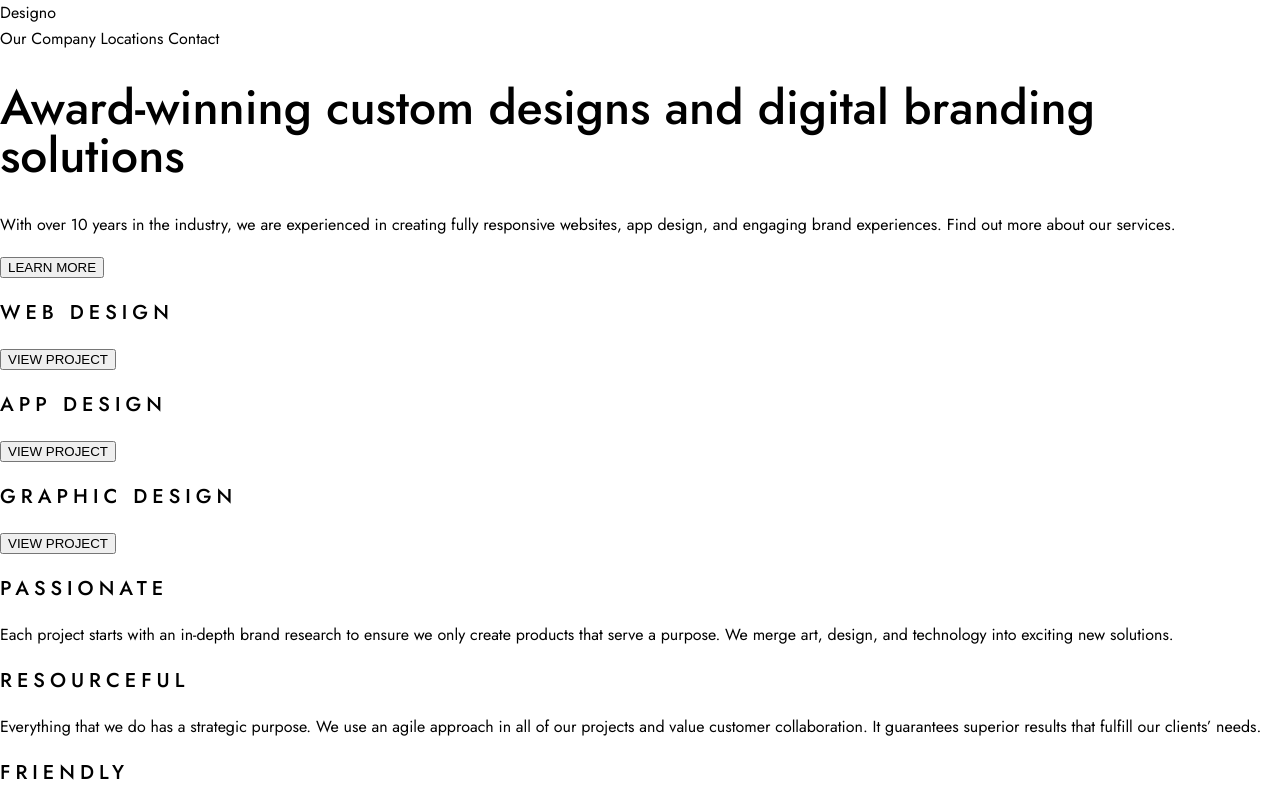
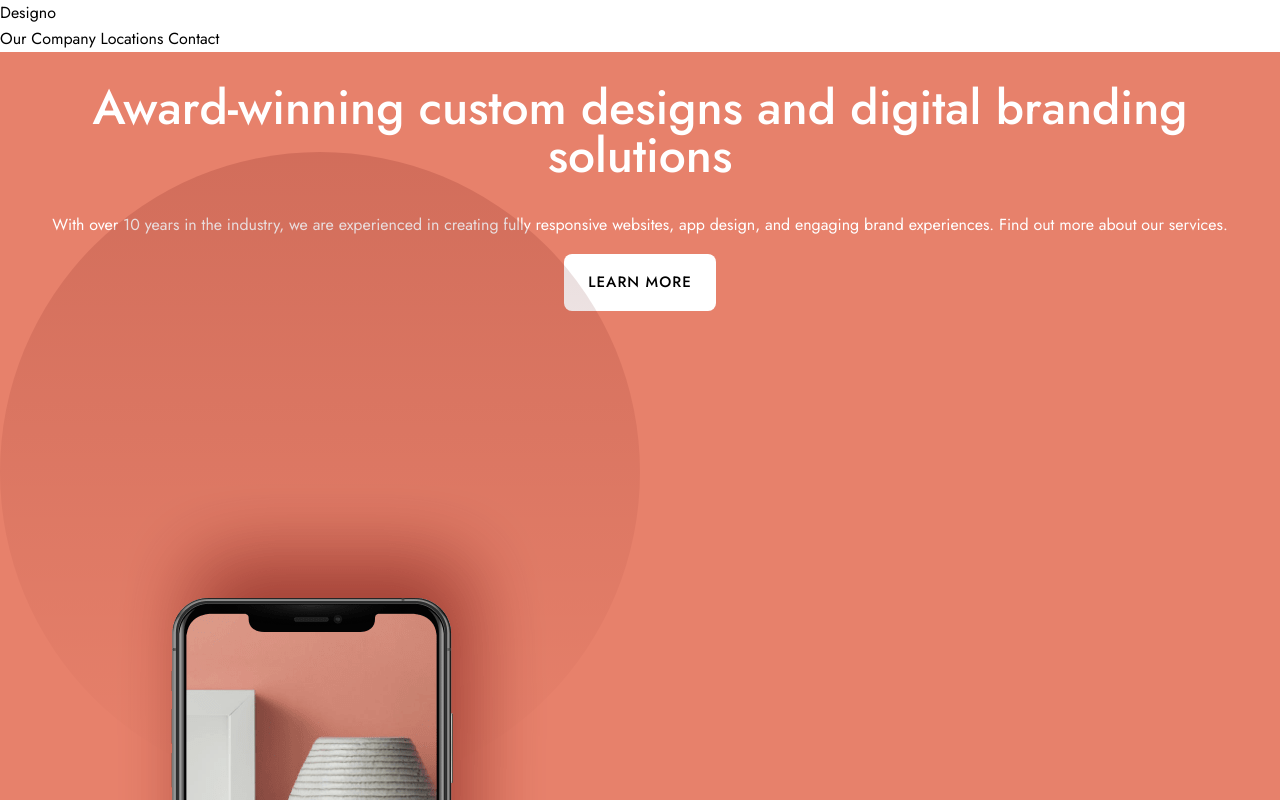
Before and after one commit to MareikeW/designo-multipage-website, a React (Create React App) app: page / in a window 1280 px wide. Shown: the top 800 px of the page. Built offline with nearby package versions, Linux system fonts and the light colour scheme.

Commit message:
Dateiverlinkungen neu + HomeHero-Styling angefangen

```diff
--- a/src/components/Header-Footer/Footer.js
+++ b/src/components/Header-Footer/Footer.js
@@ -1,5 +1,5 @@
 import React from "react";
-import Navigation from "./Header-Footer/Navigation";
+import Navigation from "./Navigation";
 
 const Footer = () => {
     return (
--- a/src/components/Hero-Components/HeroHome.js
+++ b/src/components/Hero-Components/HeroHome.js
@@ -1,16 +1,29 @@
 import React from "react";
 import { Link } from "react-router-dom";
+import { ReactComponent as HeroBackgroundCircle } from "../../assets/home/desktop/bg-pattern-hero-home.svg";
+import { StyledHeroHome, StyledHeroBackgroundCircle, StyledHeroButton, StyledHeroPhoneImage } from "./hero-styles";
+import heroPhoneImage from "../../assets/home/desktop/image-hero-phone.png";
 
 const HeroHome = () => {
     return (
-        <div>
-            <h1>Award-winning custom designs and digital branding solutions</h1>
+        <StyledHeroHome>
+            <StyledHeroBackgroundCircle>
+                <HeroBackgroundCircle />
+            </StyledHeroBackgroundCircle>
 
-            <p>With over 10 years in the industry, we are experienced in creating fully responsive websites, app design,
-            and engaging brand experiences. Find out more about our services.</p>
+            <div>
+                <h1>Award-winning custom designs and digital branding solutions</h1>
+                <p>With over 10 years in the industry, we are experienced in creating fully responsive websites, app design,
+                and engaging brand experiences. Find out more about our services.</p>
+                <Link to="/about">
+                    <StyledHeroButton>Learn more</StyledHeroButton>
+                </Link>
+            </div>
 
-            <Link to="/about"><button>Learn more</button></Link>
-        </div>
+            <StyledHeroPhoneImage>
+                <img src={heroPhoneImage} alt="Mobile Phone" />
+            </StyledHeroPhoneImage>
+        </StyledHeroHome>
     )
 }
 
--- /dev/null
+++ b/src/components/Hero-Components/hero-styles.js
@@ -0,0 +1,28 @@
+import styled from "styled-components";
+
+export const StyledHeroHome = styled.div`
+    background-color: #E7816B;
+    text-align: center;
+    height: 843px;
+    position: relative;
+    overflow: hidden;
+    color: #FFFFFF;
+`
+
+export const StyledHeroBackgroundCircle = styled.div`
+    position: absolute;
+    left: 0;
+    top: 100px;
+`
+
+export const StyledHeroButton = styled.button`
+    background-color: #FFFFFF;
+    border-radius: 8px;
+    border: none;
+    padding: 1.08rem 1.5rem;
+`
+
+export const StyledHeroPhoneImage = styled.div`
+    position: absolute;
+    top: 376px;
+`
--- a/src/components/LocationCards/LocationCards.js
+++ b/src/components/LocationCards/LocationCards.js
@@ -1,5 +1,5 @@
 import React from "react";
-import LocationCard from "./LocationCards/LocationCard";
+import LocationCard from "./LocationCard";
 
 const LocationCards = () => {
     return (
--- a/src/globalStyles.js
+++ b/src/globalStyles.js
@@ -14,6 +14,7 @@ const GlobalStyle = createGlobalStyle`
         font-size: 48px;
         line-height: 48px;
         font-weight: 500;
+        color: #FFFFFF;
     }
 
     h2 {
@@ -34,6 +35,11 @@ const GlobalStyle = createGlobalStyle`
     button {
         text-transform: uppercase;
         cursor: pointer;
+        font-family: 'Jost', sans-serif;
+        font-weight: 500;
+        font-size: 15px;
+        line-height: 21.68px;
+        letter-spacing: 1px;
     }
 
     a {
--- a/src/pages/about.js
+++ b/src/pages/about.js
@@ -2,9 +2,9 @@ import React from "react";
 import Header from "../components/Header-Footer/Header";
 import HeroAbout from "../components/Hero-Components/HeroAbout";
 import AboutDescriptionCard from "../components/AboutDescriptions/AboutDescriptionCard";
-import LocationCards from "../components/LocationCards";
+import LocationCards from "../components/LocationCards/LocationCards";
 import GetInTouchComponent from "../components/GetInTouch-Component/GetInTouchComponent";
-import Footer from "../components/Footer";
+import Footer from "../components/Header-Footer/Footer";
 
 
 const About = () => {
--- a/src/pages/appDesign.js
+++ b/src/pages/appDesign.js
@@ -4,7 +4,7 @@ import DesignPageHero from "../components/Hero-Components/DesignPageHero";
 import ProjectCaseCard from "../components/Projects/ProjectCaseCard";
 import DesignCard from "../components/DesignCard/DesignCard";
 import GetInTouchComponent from "../components/GetInTouch-Component/GetInTouchComponent";
-import Footer from "../components/Footer";
+import Footer from "../components/Header-Footer/Footer";
 
 const AppDesign = () => {
     return (
--- a/src/pages/contact.js
+++ b/src/pages/contact.js
@@ -1,8 +1,8 @@
 import React from "react";
 import Header from "../components/Header-Footer/Header";
 import ContactForm from "../components/Form/ContactForm";
-import LocationCards from "../components/LocationCards";
-import Footer from "../components/Footer";
+import LocationCards from "../components/LocationCards/LocationCards";
+import Footer from "../components/Header-Footer/Footer";
 
 const Contact = () => {
     return (
--- a/src/pages/graphicDesign.js
+++ b/src/pages/graphicDesign.js
@@ -4,7 +4,7 @@ import DesignPageHero from "../components/Hero-Components/DesignPageHero";
 import ProjectCaseCard from "../components/Projects/ProjectCaseCard";
 import DesignCard from "../components/DesignCard/DesignCard";
 import GetInTouchComponent from "../components/GetInTouch-Component/GetInTouchComponent";
-import Footer from "../components/Footer";
+import Footer from "../components/Header-Footer/Footer";
 
 const GraphicDesign = () => {
     return (
--- a/src/pages/home.js
+++ b/src/pages/home.js
@@ -4,7 +4,7 @@ import HeroHome from "../components/Hero-Components/HeroHome";
 import DesignCard from "../components/DesignCard/DesignCard";
 import CharacteristicCard from "../components/CharacteristicCard/CharacteristicCard";
 import GetInTouchComponent from "../components/GetInTouch-Component/GetInTouchComponent";
-import Footer from "../components/Footer";
+import Footer from "../components/Header-Footer/Footer";
 
 const Home = () => {
     return (
--- a/src/pages/locations.js
+++ b/src/pages/locations.js
@@ -1,7 +1,7 @@
 import React from "react";
 import Header from "../components/Header-Footer/Header";
 import GetInTouchComponent from "../components/GetInTouch-Component/GetInTouchComponent";
-import Footer from "../components/Footer";
+import Footer from "../components/Header-Footer/Footer";
 import Map from "../components/Locations/Map";
 import LocationInformationCard from "../components/Locations/LocationInformationCard";
 
--- a/src/pages/webDesign.js
+++ b/src/pages/webDesign.js
@@ -4,7 +4,7 @@ import DesignPageHero from "../components/Hero-Components/DesignPageHero";
 import ProjectCaseCard from "../components/Projects/ProjectCaseCard";
 import DesignCard from "../components/DesignCard/DesignCard";
 import GetInTouchComponent from "../components/GetInTouch-Component/GetInTouchComponent";
-import Footer from "../components/Footer";
+import Footer from "../components/Header-Footer/Footer";
 
 const WebDesign = () => {
     return (
```
